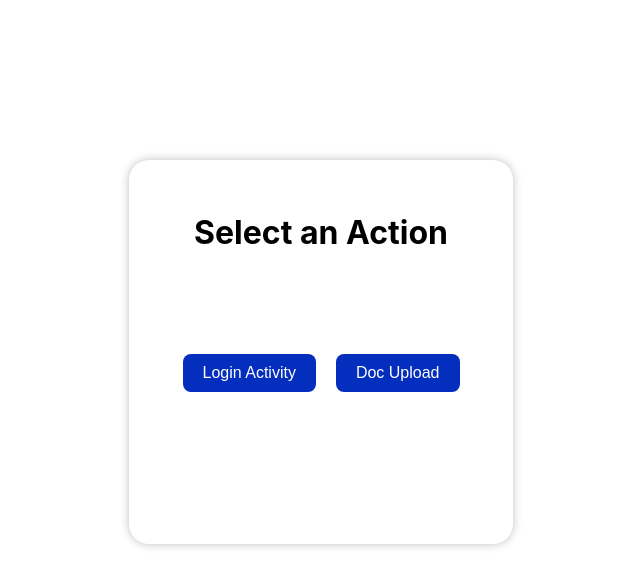
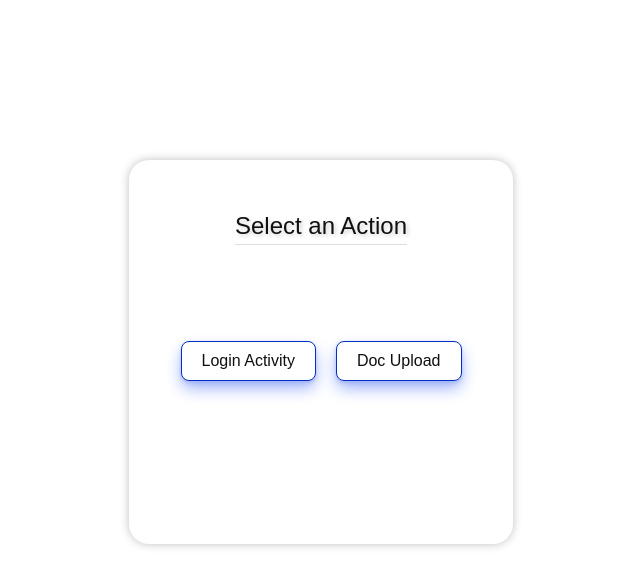
Before and after one commit to alvinapp/onboarding_document_ipload, a React (Create React App) app: page / in a window 1280 px wide. Shown: the top 586 px of the page, without its empty margins (319-959 px from the left). Built offline with nearby package versions, Linux system fonts and the light colour scheme.

Commit message:
chore: Update homepage UI to use styled components for better consistency

```diff
--- a/src/App.js
+++ b/src/App.js
@@ -10,7 +10,7 @@ const HomePage = () => {
   return (
     <Card>
     <Container>
-      <h1>Select an Action</h1>
+      <TitleText>Select an Action</TitleText>
       <ButtonContainer>
         <Button onClick={() => navigate('/login-details')}>Login Activity</Button>
         <Button onClick={() => navigate('/doc-upload')}>Doc Upload</Button>
@@ -52,6 +52,20 @@ const Card = styled.div`
   border-radius: 20px;
 `;
 
+const TitleText = styled.h1`
+  font-size: 1.5rem;
+  font-weight: 400;
+  color: #101010;
+  font-family: 'Poppins', sans-serif;
+  line-height: 1.5;
+  text-align: center;
+  letter-spacing: 1.5;
+  margin-top: 1rem;
+  margin-bottom: 1rem;
+  border-bottom: 1px solid #ddd;
+  text-shadow: 2px 2px 4px rgba(0, 0, 0, 0.2);
+`;
+
 // Styled components
 const Container = styled.div`
   display: flex;
@@ -69,13 +83,17 @@ const ButtonContainer = styled.div`
 
 const Button = styled.button`
   padding: 10px 20px;
-  background-color: #042EBD;
-  color: white;
-  border: none;
+  background-color: white;
+  box-shadow: 0 2px 4px -1px #9BB0F7, 0 8px 16px -1px #9BB0F7;
+  color: #101010;
+  border: 1px solid #042EBD;
   border-radius: 8px;
   cursor: pointer;
   font-size: 16px;
   &:hover {
     background-color: #021F8B;
+    color: white;
+    border: none;
+    box-shadow: none;
   }
 `;
```
